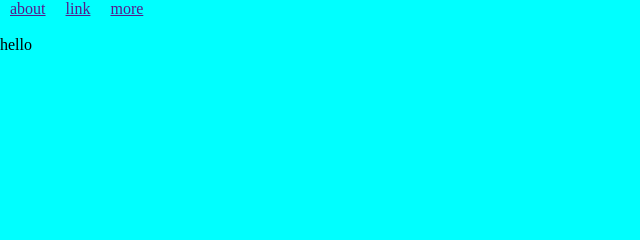
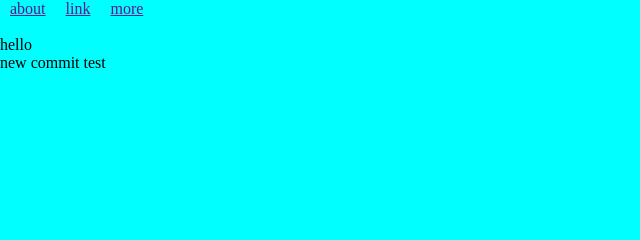
Before and after one commit to SargisBey/test, a plain HTML site: page index.html in a window 1280 px wide. Shown: the top 240 px of the page, 0-640 px from the left. Drawn offline with Linux system fonts and the light colour scheme.

Commit message:
add new section main

```diff
--- a/index.html
+++ b/index.html
@@ -39,6 +39,9 @@
     <main>
         hello
     </main>
+    <main>
+        new commit test
+    </main>
 
     <footer>
         <div class="footer__content">
```
